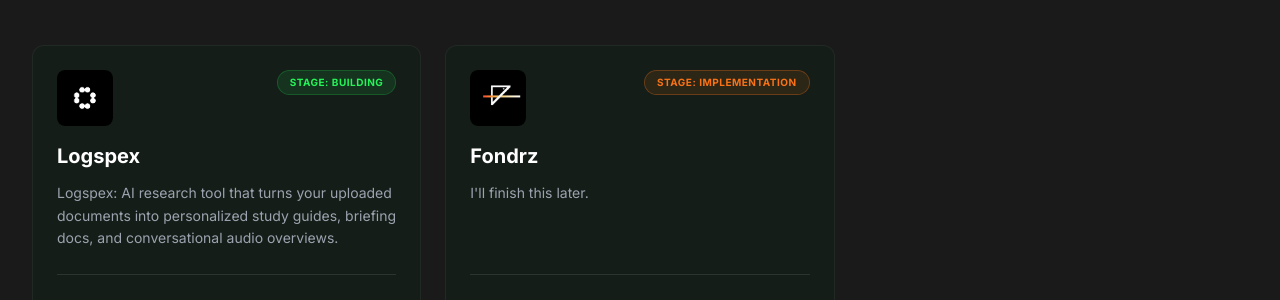
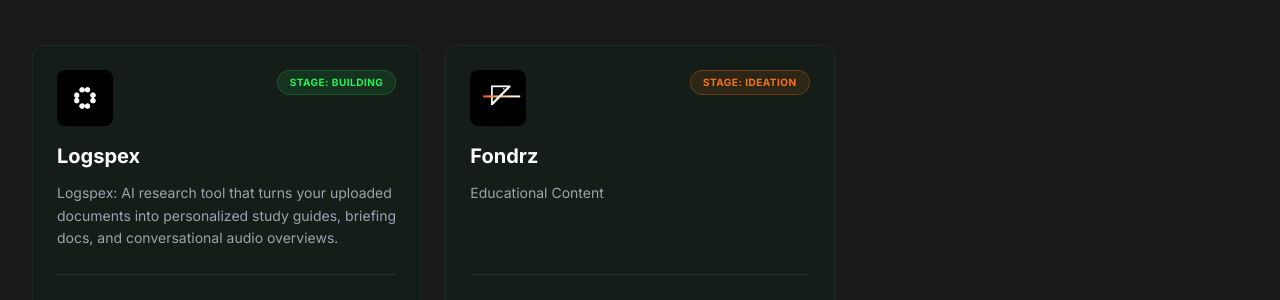
Before and after one commit to shebaww/Business_Club_Website, a website: page Projects.html in a window 1280 px wide. Shown: the part 475-775 px from the top of the page. Drawn offline with nearby package versions, Linux system fonts and the light colour scheme.

Commit message:
Finished for version 1 and ready to host

```diff
--- a/Projects.html
+++ b/Projects.html
@@ -10,6 +10,17 @@
     <link href="https://fonts.googleapis.com/css2?family=Inter:wght@300;400;600;700;800&display=swap" rel="stylesheet" />
     <!-- Material Symbols -->
     <link rel="stylesheet" href="https://fonts.googleapis.com/css2?family=Material+Symbols+Outlined:opsz,wght,FILL,GRAD@20..48,100..700,0,1" />
+
+<!-- Google tag (gtag.js) -->
+<script async src="https://www.googletagmanager.com/gtag/js?id=G-7QDKVFH7TS"></script>
+<script>
+  window.dataLayer = window.dataLayer || [];
+  function gtag(){dataLayer.push(arguments);}
+  gtag('js', new Date());
+
+  gtag('config', 'G-7QDKVFH7TS');
+</script>
+
     <script>
         tailwind.config = {
             theme: {
@@ -175,12 +186,12 @@
                       <div class="w-14 h-14 bg-brand/10 rounded-lg flex items-center justify-center text-brand group-hover:bg-brand group-hover:text-black transition-all">
                           <img class="w-full h-full object-cover rounded-lg" src="./icons/foundrz.jpg"/>
                       </div>
-                      <span class="stage-badge px-3 py-1 rounded-full text-[10px] font-bold uppercase tracking-wider" style="color: #f97316; border-color: rgba(249, 115, 22, 0.3); background: rgba(249, 115, 22, 0.1);">Stage: Implementation</span>
+                      <span class="stage-badge px-3 py-1 rounded-full text-[10px] font-bold uppercase tracking-wider" style="color: #f97316; border-color: rgba(249, 115, 22, 0.3); background: rgba(249, 115, 22, 0.1);">Stage: Ideation</span>
                   </div>
 
                   <h3 class="text-xl font-bold mb-3 text-white group-hover:text-brand transition-colors">Fondrz</h3>
                   <p class="text-gray-400 text-sm leading-relaxed mb-6 flex-1">
-                  I'll finish this later.
+                  Educational Content
                   </p>
 
                   <div class="border-t border-white/10 pt-6 mt-auto">
@@ -345,9 +356,9 @@
         fondrz: {
             title: "Fondrz",
             image: "foundrz",
-            stage: "Implementation",
+            stage: "Ideation",
             stageColor: "#f97316",
-            description: "I'll Finish this later",
+            description: "Educational Content",
             longDescription: "Fondrz bridges the gap between impact capital and sustainable innovation.",
             goals: [
                 "Onboard 50 vetted green startups",
```
Also changed, not shown: About.html (+11 -0 lines), Events.html (+11 -0 lines), Library.html (+11 -0 lines), index.html (+11 -0 lines).
